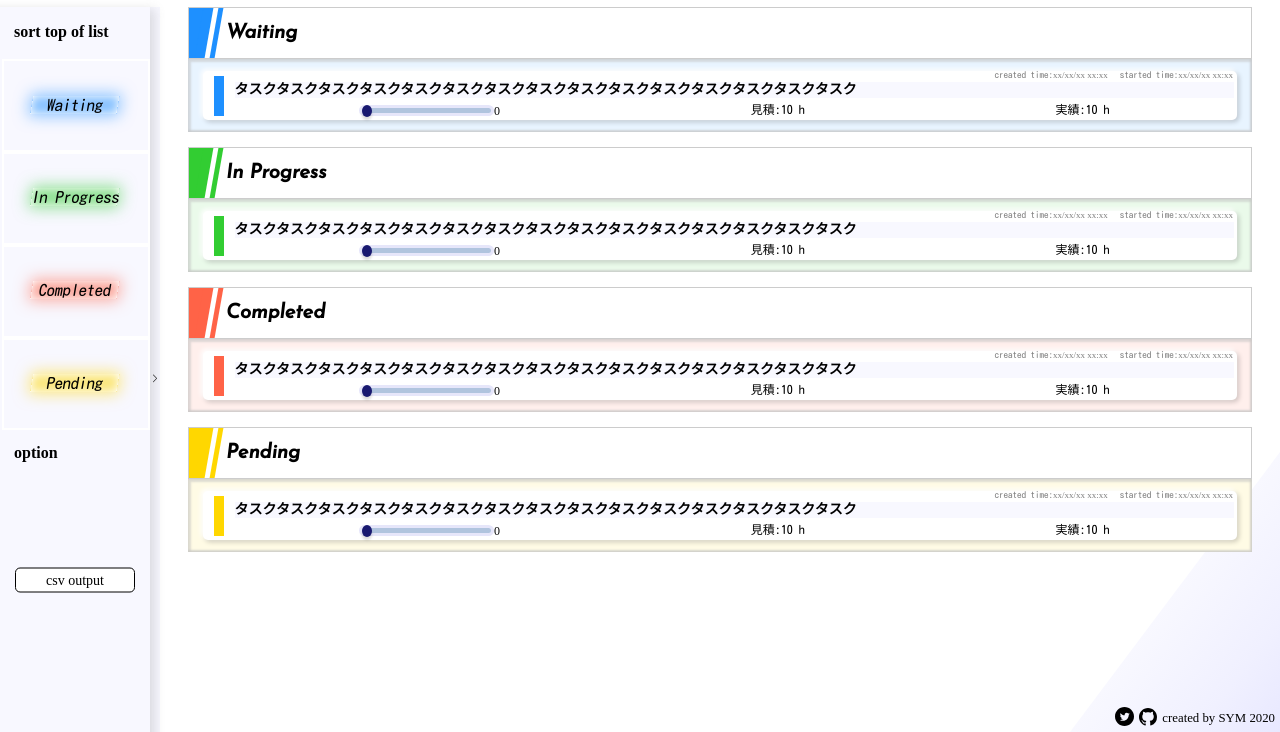
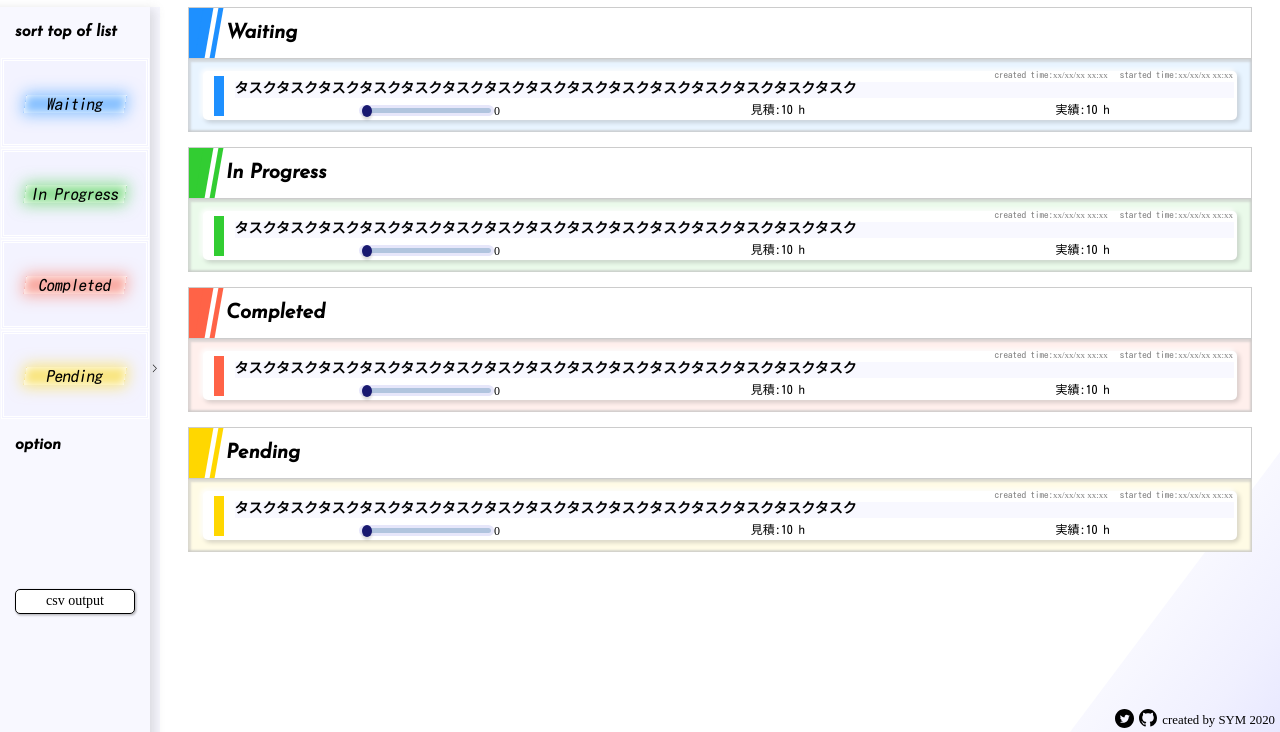
Before and after one commit to Symthy/TodoList-ts-pre, a website built with webpack: page src/index.html in a window 1280 px wide. Shown: the part 68-800 px from the top of the page. Built offline with nearby package versions, Linux system fonts and the light colour scheme.

Commit message:
refactor: side menu area

```diff
--- /dev/null
+++ b/src/css/base/definition.scss
@@ -0,0 +1,19 @@
+$baseColor: ghostwhite;
+
+$headerHeight: 75px;
+$footerHeight: 25px;
+
+$waitingColor: dodgerblue;
+$inprogressColor: limegreen;
+$completedColor: tomato;
+$pendingColor: gold;
+
+// function
+@function translucentColor($color: #fff, $transmittance: 1) {
+  @return rgba(red($color), green($color), blue($color), $transmittance);
+}
+@mixin sortBtnLabelStyle($color: #fff) {
+  $transColor: translucentColor($color, 0.5);
+  background-color: $transColor;
+  box-shadow: 0 0 15px 2px $transColor, 0 0 10px 0px #fff inset;
+}
--- a/src/css/foundation/variable.scss
+++ /dev/null
@@ -1,11 +0,0 @@
-$baseColor: ghostwhite;
-
-$waitingColor: dodgerblue;
-$inprogressColor: limegreen;
-$completedColor: tomato;
-$pendingColor: gold;
-
-$waitingTranslucentColor: rgba(30, 144, 255, 0.5);
-$inprogressTranslucentColor: rgba(50, 205, 50, 0.5);
-$completedTranslucentColor: rgba(255, 99, 71, 0.5);
-$pendingTranslucentColor: rgba(255, 215, 0, 0.5);
--- /dev/null
+++ b/src/css/helper/helper.scss
@@ -0,0 +1,3 @@
+.hp_ml15 {
+  margin-left: 15px;
+}
--- a/src/css/layout/layout.scss
+++ b/src/css/layout/layout.scss
@@ -1,23 +1,15 @@
-@import "../foundation/variable.scss";
+@import "../base/definition.scss";
+@import "../original/responsive/flex.scss";
 
-$headerHeight: 75px;
-$footerHeight: 25px;
+// .l-mainArea {
+//   フッタ最下部固定
+//   todolistの高さ = 100vh - header+footerの高さ
+//   min-height: calc(100vh - 100px);
+// }
 
-.l-mainArea {
-  //フッタ最下部固定
-  // todolistの高さ = 100vh - header+footerの高さ
-  //min-height: calc(100vh - 100px);
-}
-
-.l-flex-column {
-  display: flex;
-  flex-direction: column;
-  justify-content: space-around;
-}
-
-#l-base {
+.ly-base {
   position: relative;
-  z-index: 2;
+  z-index: 1;
   display: grid;
   // grid-template-areas:
   //   "head head"
@@ -27,7 +19,7 @@ $footerHeight: 25px;
   grid-template-columns: 160px 1fr;
 }
 
-#l-header {
+.ly-header {
   //grid-area: "head";
   grid-row: 1;
   grid-column: 1 / span 2;
@@ -35,10 +27,10 @@ $footerHeight: 25px;
   position: relative;
 }
 
-#l-todolist {
+.ly-todolist {
   position: relative;
-  z-index: 1;
-  @extend .l-mainArea;
+  z-index: 3;
+  //@extend .l-mainArea;
   //grid-area: "main";
   grid-row: 2;
   grid-column: 2;
@@ -47,70 +39,53 @@ $footerHeight: 25px;
   display: flex;
   flex-direction: column;
   align-items: center;
-  //justify-content: center;
-
-  .l-todo {
-  }
 }
 
-#l-side {
+.ly_side {
   //grid-area: "side";
   grid-row: 2 / span 3;
   grid-column: 1;
   display: flex;
-
   background-color: $baseColor;
 
-  #l-side-main {
+  .ly_side_main {
     flex-basis: 15/16 * 100%;
     box-shadow: -5px 12px 10px 10px rgba(105, 105, 105, 0.2);
-    @extend .l-flex-column;
+    @extend .fl_columnLeft;
 
-    #l-side-nav {
+    .ly_side_nav {
       flex-grow: 7;
-
-      #l-side-nav-list {
-        height: 100%;
-        text-align: center;
-        @extend .l-flex-column;
-      }
     }
 
-    #l-side-option {
-      position: relative;
+    .ly_side_option {
       flex-grow: 5;
+      @extend .fl_columnLeft;
     }
   }
 
-  #l-side-bar {
+  .ly_sideBar {
     flex-basis: 1/16 * 100%;
-    width: 5%;
-
-    position: relative;
-    #l-side-bar-child {
-      position: absolute;
-      top: 50%;
-      left: 50%;
-      transform: translate(-50%) scaleX(0.5);
-    }
+    // インライン中央寄せ
+    display: table;
+    height: 100%;
   }
 }
 
-#l-footer {
-  // footer最下配置
-  position: sticky;
-  top: 100%;
-
-  padding: 0 5px;
+// footer
+.ly_footer {
   //grid-area: "foot";
   grid-row: 3;
   grid-column: 2;
-  #l-footer-inner {
-    position: relative;
-    z-index: 1;
-    // flex setting: 縦中央/右寄せ
-    display: flex;
-    align-items: center;
-    justify-content: flex-end;
-  }
+  // footer最下配置
+  position: absolute;
+  bottom: 0%;
+  right: 0%;
+  z-index: 2;
+  padding: 0 5px;
 }
+.ly_footerInner {
+  position: relative;
+  z-index: 3;
+  // flex setting: 縦中央/右寄せ
+  @extend .fl_rowEnd;
+}
--- /dev/null
+++ b/src/css/module/block/bl-button.scss
@@ -0,0 +1,8 @@
+.bl_btnUnit {
+  height: 100%;
+  @extend .fl_columnCenter;
+
+  & > .el_navBtn {
+    text-align: center;
+  }
+}
--- /dev/null
+++ b/src/css/module/element/element.scss
@@ -0,0 +1,80 @@
+.el-title {
+  font-size: 1.2em;
+  text-shadow: 1px 1px 1px rgba(0, 0, 0, 0.3);
+}
+
+.el_label {
+  font-size: 1em;
+  &.el_label__big {
+    font-size: 1.125em;
+  }
+}
+
+// button
+.el_btn {
+  border-radius: 5px;
+  width: 120px;
+  height: 25px;
+  font-size: 0.875em;
+  box-shadow: 1px 1px 2px 0.5px rgba(0, 0, 0, 0.25);
+  background-color: white;
+  border: 1px solid black;
+  transition: all 0.3s ease 0s;
+  &:hover,
+  &:focus {
+    opacity: 0.7;
+    background-color: black;
+    color: white;
+  }
+}
+
+.el_navBtn {
+  position: relative;
+
+  width: 95%;
+  height: 100%;
+  margin: 1px 0;
+  border: 3px double white;
+  background-color: darken($baseColor, 1%);
+  transition: all 0.3s ease 0s;
+  &:hover,
+  &:focus {
+    opacity: 0.6;
+    background-color: saturate($baseColor, 50%);
+  }
+}
+
+.el_barIcon {
+  // インライン中央寄せ
+  display: table-cell;
+  vertical-align: middle;
+
+  &.el_barIcon__shrink {
+    transform: scaleX(0.5);
+  }
+  &:hover,
+  &:focus {
+    cursor: pointer;
+  }
+}
+
+.el_sortLabel {
+  width: 70%;
+  position: absolute;
+  top: 50%;
+  left: 50%;
+  transform: translate(-50%, -130%) skew(-10deg);
+  white-space: nowrap;
+}
+.el_sortLabel.el_sortLabel__blue {
+  @include sortBtnLabelStyle($waitingColor);
+}
+.el_sortLabel.el_sortLabel__green {
+  @include sortBtnLabelStyle($inprogressColor);
+}
+.el_sortLabel.el_sortLabel__red {
+  @include sortBtnLabelStyle($completedColor);
+}
+.el_sortLabel.el_sortLabel__yellow {
+  @include sortBtnLabelStyle($pendingColor);
+}
--- a/src/css/object/component/c-button.scss
+++ b/src/css/object/component/c-button.scss
@@ -3,25 +3,3 @@
   width: 150px;
   height: 30px;
 }
-
-.c-button-sub {
-  border-radius: 5px;
-  width: 120px;
-  height: 25px;
-  font-size: 14px;
-}
-
-.c-nav-button {
-  height: 100%;
-
-  position: relative;
-  .c-sort-label {
-    width: 60%;
-    display: block;
-    position: absolute;
-    top: 50%;
-    left: 50%;
-    transform: translate(-50%, -130%) skew(-10deg);
-    white-space: nowrap;
-  }
-}
--- a/src/css/object/component/c-side.scss
+++ /dev/null
@@ -1,4 +0,0 @@
-.c-side-label {
-  font-size: 16px;
-  margin-left: 14px;
-}
--- a/src/css/object/component/c-todo.scss
+++ b/src/css/object/component/c-todo.scss
@@ -1,4 +1,4 @@
-@import "../../foundation/variable.scss";
+@import "../../base/definition.scss";
 
 /*
  * todo list box
--- a/src/css/object/project/p-button.scss
+++ b/src/css/object/project/p-button.scss
@@ -1,4 +1,4 @@
-@import "../../foundation/variable.scss";
+@import "../../base/definition.scss";
 
 .p-create-button {
   position: absolute;
@@ -42,64 +42,3 @@
     transition: all 600ms ease;
   }
 }
-
-.p-fileout-button {
-  position: absolute;
-  top: 50%;
-  left: 50%;
-  transform: translate(-50%, -50%);
-  background-color: white;
-  border: 1px solid black;
-  //box-shadow: 1px 1px 1px 1px #ccc;
-
-  transition: all 0.5s ease 0s;
-  &:hover {
-    opacity: 0.7;
-    background-color: black;
-    color: white;
-    border-bottom: 2px solid dimgray; // 影の代わり
-  }
-}
-
-[class*="p-nav-button__"] {
-  //transform: skewX(-10deg) scale(0.9, 0.9);
-  //box-shadow: 0 0 10px 5px #fff inset;
-  margin: 2px 3px;
-
-  position: relative;
-  &::after {
-    content: "";
-    position: absolute;
-    left: -0.5%;
-    width: 100%;
-    height: 100%;
-    //transform: skewX(10deg) scale(1.1, 1);
-    border: 2px solid white;
-  }
-
-  transition: all 0.3s ease 0s;
-  &:hover {
-    opacity: 0.7;
-    background-color: white;
-  }
-}
-
-.p-nav-label__waiting {
-  background-color: $waitingTranslucentColor;
-  box-shadow: 0 0 15px 2px $waitingTranslucentColor, 0 0 10px 0px #fff inset;
-}
-
-.p-nav-label__inprogress {
-  background-color: $inprogressTranslucentColor;
-  box-shadow: 0 0 15px 2px $inprogressTranslucentColor, 0 0 10px 0px #fff inset;
-}
-
-.p-nav-label__completed {
-  background-color: $completedTranslucentColor;
-  box-shadow: 0 0 15px 2px $completedTranslucentColor, 0 0 10px 0px #fff inset;
-}
-
-.p-nav-label__pending {
-  background-color: $pendingTranslucentColor;
-  box-shadow: 0 0 15px 2px $pendingTranslucentColor, 0 0 10px 0px #fff inset;
-}
--- a/src/css/object/project/p-todo.scss
+++ b/src/css/object/project/p-todo.scss
@@ -1,4 +1,4 @@
-@import "../../foundation/variable.scss";
+@import "../../base/definition.scss";
 
 .p-listbox {
   width: 95%;
--- /dev/null
+++ b/src/css/original/responsive/flex.scss
@@ -0,0 +1,21 @@
+// flex 縦並び左寄せ
+.fl_columnLeft {
+  display: flex;
+  flex-direction: column;
+  justify-content: space-around;
+}
+
+// flex 縦並び中央
+.fl_columnCenter {
+  display: flex;
+  flex-direction: column;
+  align-items: center;
+  justify-content: space-around;
+}
+
+// flex 横並び右寄せ
+.fl_rowEnd {
+  display: flex;
+  align-items: center;
+  justify-content: flex-end;
+}
--- a/src/css/style.scss
+++ b/src/css/style.scss
@@ -1,27 +1,38 @@
 /*
- * Foundation
+ * Base Group
  */
-@import "./foundation/normalize.css";
-@import "./foundation/reset.scss";
-@import "./foundation/range.scss";
+@import "./base/normalize.css";
+@import "./base/reset.scss";
+@import "./base/range.scss";
 
 /*
- * Layout
+ * Layout Group
  */
 @import "./layout/layout.scss";
-@import "./layout/l-todo.scss";
 
 /*
- * Object - Project
+ * Module Group - Block
  */
 @import "./object/project/p-todo.scss";
 @import "./object/project/p-button.scss";
 
+@import "./module/block/bl-todo";
+@import "./module/block/bl-button";
 /*
- * Object - Component
+ * Module Group - Element
  */
 @import "./object/component/c-todo.scss";
 @import "./object/component/c-link.scss";
 @import "./object/component/c-button.scss";
-@import "./object/component/c-side.scss";
 @import "./object/component/c-decore.scss";
+
+@import "./module/element/element.scss";
+
+/*
+ * Helper Group
+ */
+@import "./helper/helper.scss";
+
+/*
+ * Unique Group
+ */
--- a/src/index.html
+++ b/src/index.html
@@ -16,8 +16,8 @@
     />
   </head>
 
-  <body id="l-base">
-    <header id="l-header">
+  <body class="ly-base">
+    <header class="ly-header">
       <div class="c-head-decore1"></div>
       <div class="c-head-decore2"></div>
       <h1 class="c-head-label">Todo List Mini</h1>
@@ -26,7 +26,7 @@
       </button>
     </header>
 
-    <section id="l-todolist">
+    <section class="ly-todolist">
       <section class="p-listbox">
         <div class="p-listbox-title">
           <div class="c-waiting-title-decoration1"></div>
@@ -240,39 +240,43 @@
       </section>
     </section>
 
-    <aside id="l-side">
-      <div id="l-side-main">
-        <h3 class="c-side-label">sort top of list</h3>
-        <nav id="l-side-nav" class="p-nav">
-          <ul id="l-side-nav-list">
-            <li class="p-nav-button__waiting c-nav-button">
-              <p class="p-nav-label__waiting c-sort-label">Waiting</p>
+    <aside class="ly_side">
+      <div class="ly_side_main">
+        <h3 class="el_label hp_ml15">sort top of list</h3>
+        <nav class="ly_side_nav">
+          <ul class="bl_btnUnit">
+            <li class="el_navBtn">
+              <p class="el_sortLabel el_sortLabel__blue">Waiting</p>
             </li>
-            <li class="p-nav-button__inprogress c-nav-button">
-              <p class="p-nav-label__inprogress c-sort-label">In Progress</p>
+            <li class="el_navBtn">
+              <p class="el_sortLabel el_sortLabel__green">In Progress</p>
             </li>
-            <li class="p-nav-button__completed c-nav-button">
-              <p class="p-nav-label__completed c-sort-label">Completed</p>
+            <li class="el_navBtn">
+              <p class="el_sortLabel el_sortLabel__red">Completed</p>
             </li>
-            <li class="p-nav-button__pending c-nav-button">
-              <p class="p-nav-label__pending c-sort-label">Pending</p>
+            <li class="el_navBtn">
+              <p class="el_sortLabel el_sortLabel__yellow">Pending</p>
             </li>
           </ul>
         </nav>
 
-        <div id="l-side-option">
-          <h3 class="c-side-label">option</h3>
-          <button class="p-fileout-button c-button-sub" type="button">
-            csv output
-          </button>
+        <div class="ly_side_option">
+          <h3 class="el_label hp_ml15">option</h3>
+          <div class="bl_btnUnit">
+            <button class="el_btn" type="button">
+              csv output
+            </button>
+          </div>
         </div>
       </div>
-      <div id="l-side-bar"><div id="l-side-bar-child">></div></div>
+      <div class="ly_sideBar">
+        <span class="el_barIcon el_barIcon__shrink">></span>
+      </div>
     </aside>
 
-    <footer id="l-footer">
+    <footer class="ly_footer">
       <div class="c-foot-decore"></div>
-      <div id="l-footer-inner">
+      <div class="ly_footerInner">
         <a class="c-svg-link" href="https://twitter.com/SYM_souten">
           <object
             class="c-svg"
```
Also changed, not shown: src/css/base/reset.scss (renamed from src/css/foundation/reset.scss, +7 -3 lines), dist/index.html, dist/style.css, src/css/base/normalize.css (renamed from src/css/foundation/normalize.css), src/css/base/range.scss (renamed from src/css/foundation/range.scss), src/css/module/block/bl-todo.scss (added).
